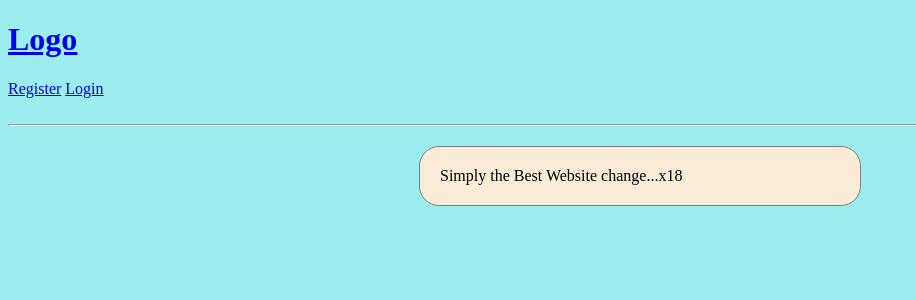
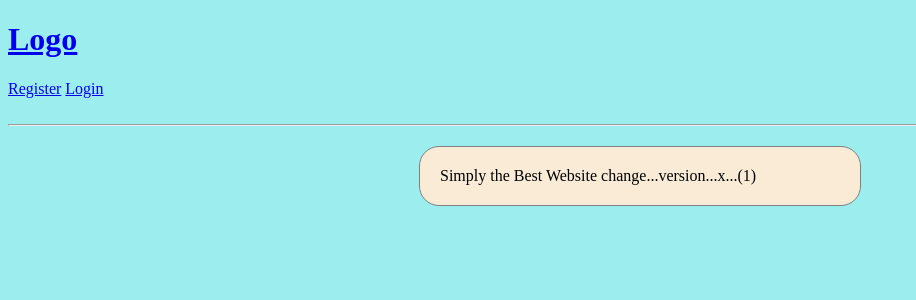
Before and after one commit to duvindu-embuldeniya/GKE-Canary-Deployment, a Django app: page / in a window 1280 px wide. Shown: the top 300 px of the page, without its empty margins (0-916 px from the left). Run offline with Django 5.2, Linux system fonts and the light colour scheme.

```diff
--- a/demo-application/home/templates/home/index.html
+++ b/demo-application/home/templates/home/index.html
@@ -4,7 +4,7 @@
 {% block content %}
 
     <div id="div1">
-        Simply the Best Website change...x18
+        Simply the Best Website change...version...x...(1)
     </div>
 
 {% endblock content %}
```
Also changed, not shown: .github/workflows/cd.yaml (added).
